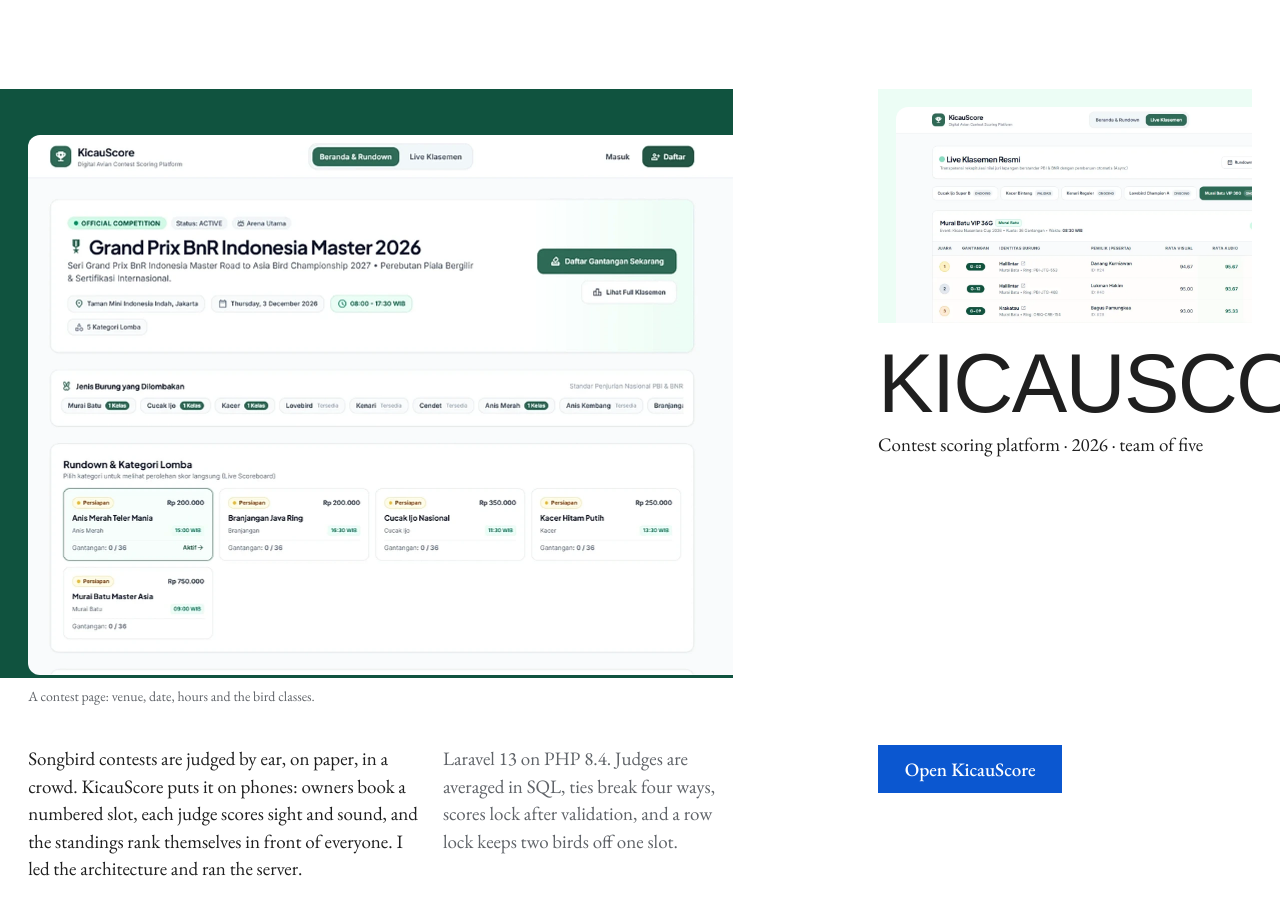
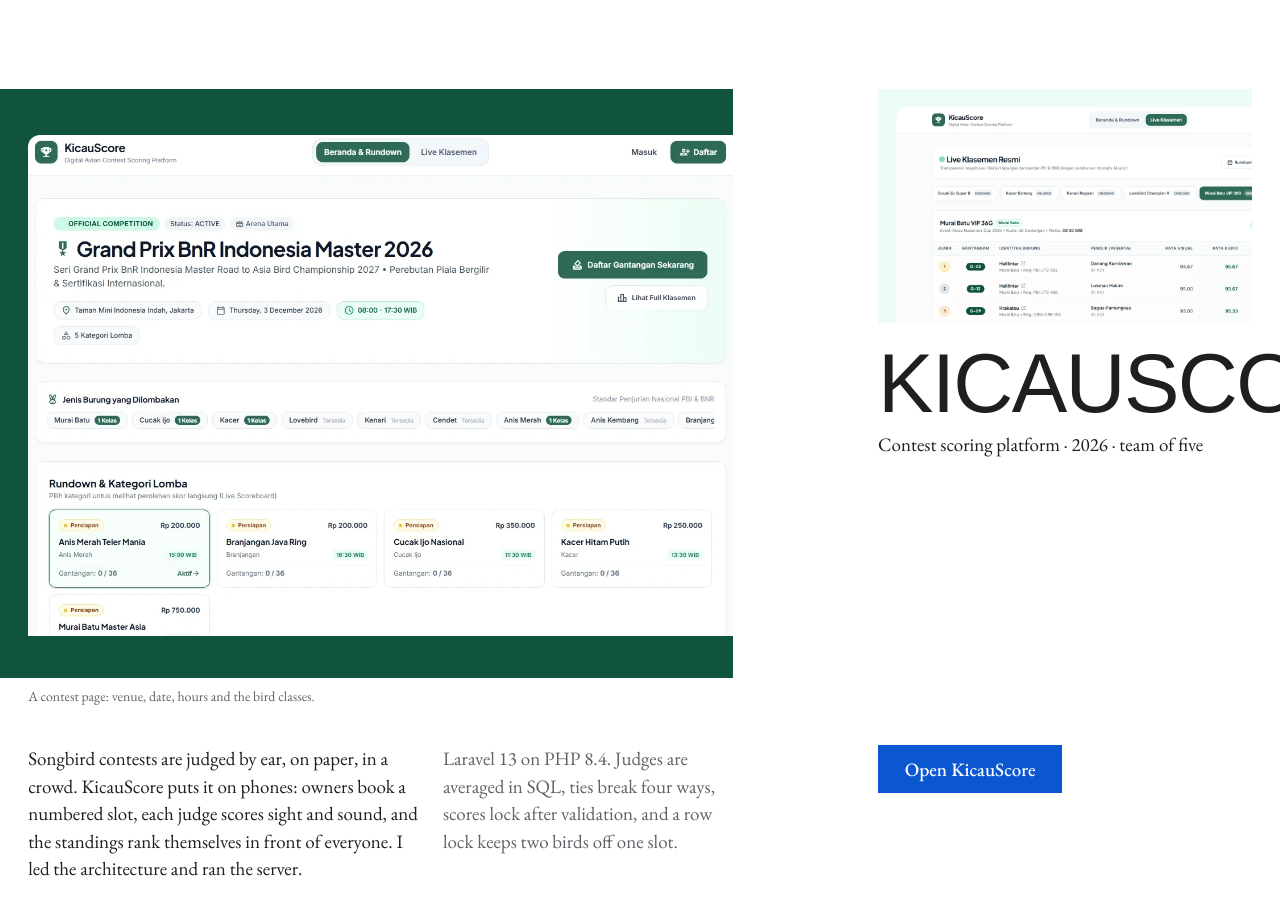
Before and after one commit to Ardmst/MyPortofolio, a Next.js app: page / in a window 1280 px wide. Shown: the part 2960-3864 px from the top of the page. Built offline with nearby package versions, Linux system fonts and the light colour scheme; no server answers; a web font is replaced by a local one.

Commit message:
fix(kicauscore): use crisp 1240x880 card screenshot with top-left radius only

```diff
--- a/src/content/pictures.ts
+++ b/src/content/pictures.ts
@@ -117,8 +117,8 @@ export const PICTURES = {
     },
     home: {
       src: "/work/kicauscore/home-card.webp",
-      width: 1410,
-      height: 1078,
+      width: 1240,
+      height: 880,
       alt: "KicauScore contest page: the event with its venue, date and hours, the bird classes and the category rundown",
     },
     homeCluster: {
--- a/src/styles/site.css
+++ b/src/styles/site.css
@@ -542,7 +542,7 @@ html:not(.js) .stage__clip { display: none; }
   width: calc(100% - calc(var(--margin) + 2px));
   max-width: none;
   height: auto;
-  border-radius: 12px 0 0 12px;
+  border-radius: 12px 0 0 0;
 }
 .shot--tall { aspect-ratio: 4 / 5; }
 .shot--tall > img { width: 84%; }
```
Also changed, not shown: public/work/kicauscore/home-card.webp.
